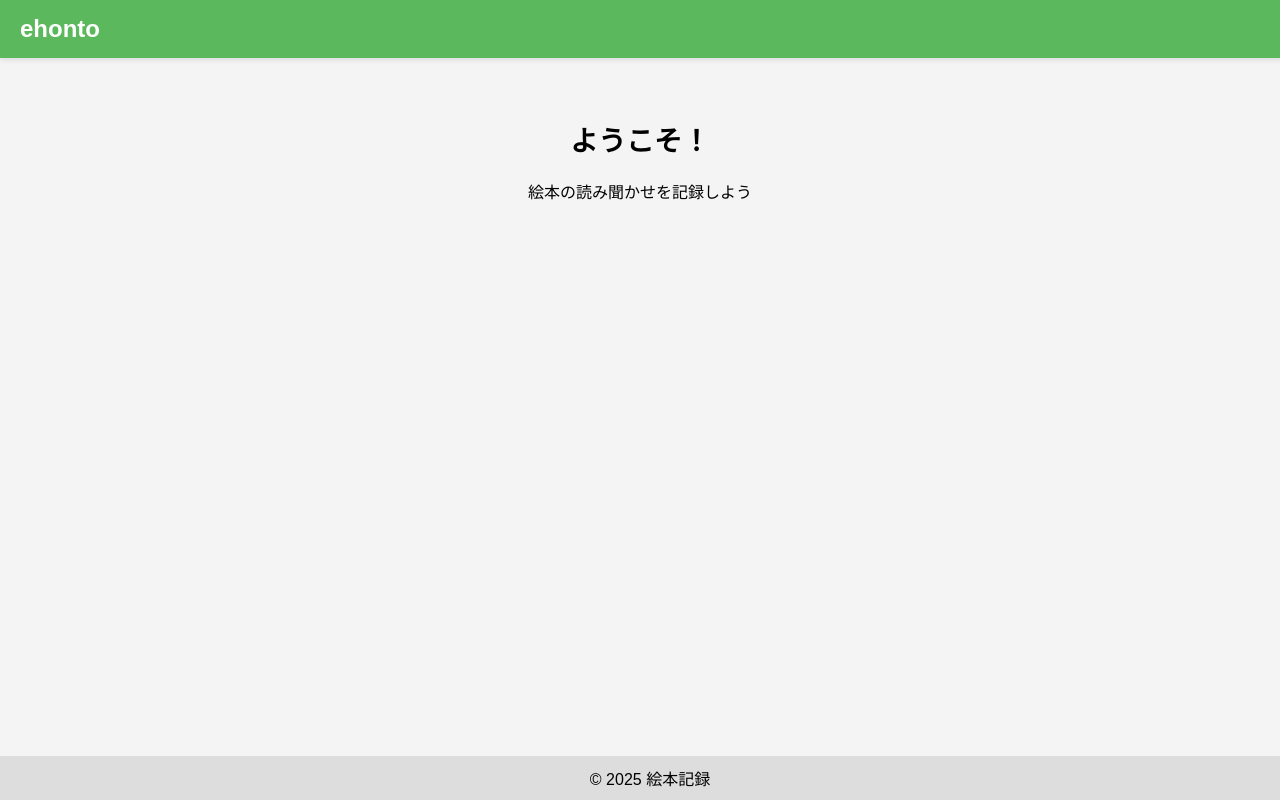
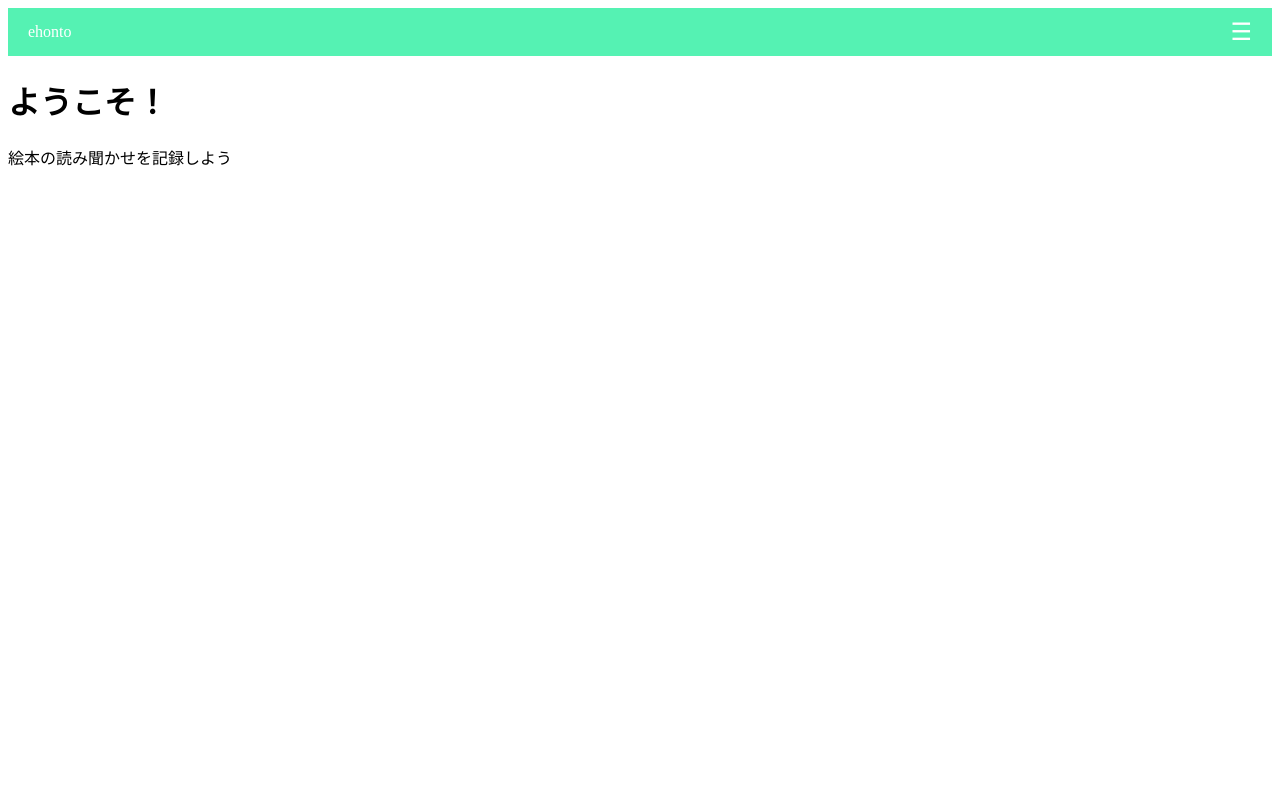
Before and after one commit to TataeMorozumi/ehonto_user, a Django app: page /home/ in a window 1280 px wide. Run offline with Django 5.2, Linux system fonts and the light colour scheme.

Commit message:
ハンバーガーメニュー作成

```diff
--- a/ehonto/app/templates/home.html
+++ b/ehonto/app/templates/home.html
@@ -3,114 +3,56 @@
 <head>
     <meta charset="UTF-8">
     <meta name="viewport" content="width=device-width, initial-scale=1.0">
-    <title>ホーム</title>
+    <title>ehonto</title>
     <style>
-         /* 全体のスタイル */
-         body {
-            font-family: Arial, sans-serif;
-            margin: 0;
-            padding: 0;
-            background-color: #f4f4f4;
-            text-align: center;
-        }
-
-        /* ヘッダー */
         .header {
-            background-color: #5cb85c;
-            color: white;
-            padding: 15px 20px;
             display: flex;
             justify-content: space-between;
             align-items: center;
-            position: fixed;
-            width: 100%;
-            top: 0;
-            left: 0;
-            box-shadow: 0px 2px 5px rgba(0, 0, 0, 0.1);
-            z-index: 1000;
-        }
-
-        .logo {
-            font-size: 24px;
-            font-weight: bold;
+            padding: 10px 20px;
+            background-color: #0ded93b3;
+            color: white;
         }
 
         .menu-icon {
-            display: block;
+            font-size: 24px;
             cursor: pointer;
-            font-size: 24px;
         }
 
         .nav-links {
-            display: none;
+            display: none; /* 初期状態では隠す */
+            flex-direction: column;
+            background: #444;
             position: absolute;
             top: 60px;
             right: 20px;
-            background-color: white;
-            box-shadow: 0px 2px 5px rgba(0, 0, 0, 0.2);
+            padding: 10px;
             border-radius: 5px;
-            width: 150px;
         }
 
         .nav-links a {
+            color: white;
+            text-decoration: none;
+            padding: 8px;
             display: block;
-            color: #333;
-            text-decoration: none;
-            padding: 10px;
-            border-bottom: 1px solid #ddd;
         }
 
         .nav-links a:hover {
-            background-color: #f4f4f4;
+            background: #555;
         }
 
-        .nav-links.active {
-            display: block;
-        }
-
-        /* メインコンテンツ */
-        .main-content {
-            margin-top: 80px; /* ヘッダーの高さ分を確保 */
-            padding: 20px;
-        }
-
-        .title {
-            font-size: 28px;
-            margin-bottom: 20px;
-        }
-
-        .btn {
-            display: inline-block;
-            background-color: #5cb85c;
-            color: white;
-            padding: 10px 20px;
-            border-radius: 5px;
-            text-decoration: none;
-            font-size: 16px;
-        }
-
-        .btn:hover {
-            background-color: #4cae4c;
-        }
-
-        /* フッター */
-        .footer {
-            background-color: #ddd;
-            padding: 10px;
-            position: fixed;
-            bottom: 0;
-            width: 100%;
-            text-align: center;
+        /* メニュー表示時 */
+        .show {
+            display: flex;
         }
     </style>
 </head>
 <body>
 
-    <!-- ヘッダー -->
     <div class="header">
         <div class="logo">ehonto</div>
-        <div class="menu-icon" onclick="toggleMenu()">☰</div>
-        <nav class="nav-links" id="navMenu">
+        <div class="menu-icon" id="menu-button">☰</div>
+        <nav class="nav-links" id="nav-menu">
             <a href="#">お気に入り</a>
             <a href="#">ふりかえり</a>
             <a href="#">もっとよんで</a>
@@ -119,22 +61,21 @@
         </nav>
     </div>
 
-    <!-- メインコンテンツ -->
     <div class="main-content">
         <h1 class="title">ようこそ！</h1>
         <p>絵本の読み聞かせを記録しよう</p>
     </div>
 
-    <!-- フッター -->
-    <div class="footer">
-        © 2025 絵本記録
-    </div>
+    <script>
+        document.addEventListener("DOMContentLoaded", function () {
+            const menuButton = document.getElementById("menu-button");
+            const navMenu = document.getElementById("nav-menu");
 
-    <script>
-        function toggleMenu() {
-            var menu = document.getElementById("navMenu");
-            menu.classList.toggle("active");
-        }
+            menuButton.addEventListener("click", function () {
+                navMenu.classList.toggle("show"); // メニューの表示・非表示を切り替え
+            });
+        });
     </script>
+
 </body>
 </html>
```
